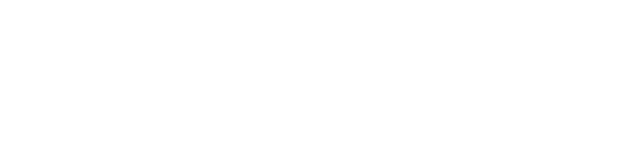
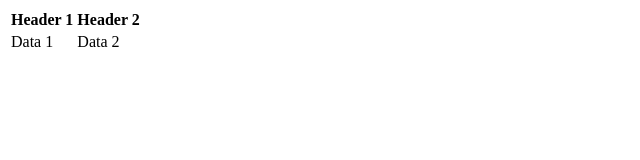
Before and after one commit to chishti21/github_issues, a plain HTML site: page index.html in a window 1280 px wide. Shown: the whole page, without its empty margins (0-640 px from the left). Drawn offline with Linux system fonts and the light colour scheme.

Commit message:
second commit on same branch

```diff
--- a/index.html
+++ b/index.html
@@ -4,6 +4,15 @@
     <meta charset="UTF-8">
     <meta name="viewport" content="width=device-width, initial-scale=1.0">
     <title>Document</title>
+    <table>
+        <tr>
+            <th>Header 1</th>
+            <th>Header 2</th>
+        </tr>
+        <tr>
+            <td>Data 1</td>
+            <td>Data 2</td>
+        </tr>
 </head>
 <body>
 
```
